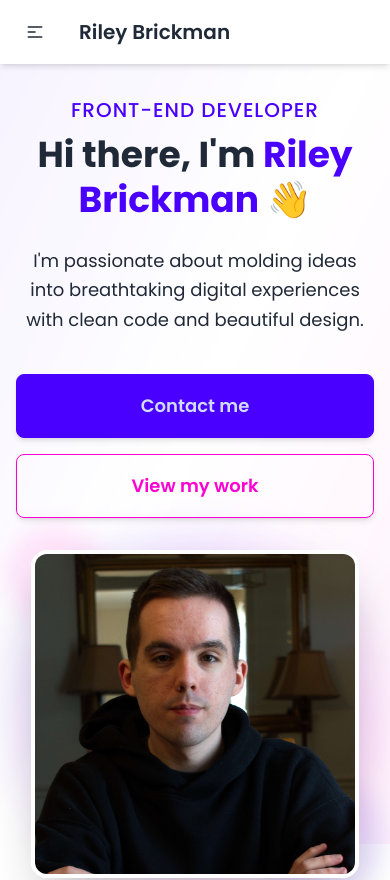
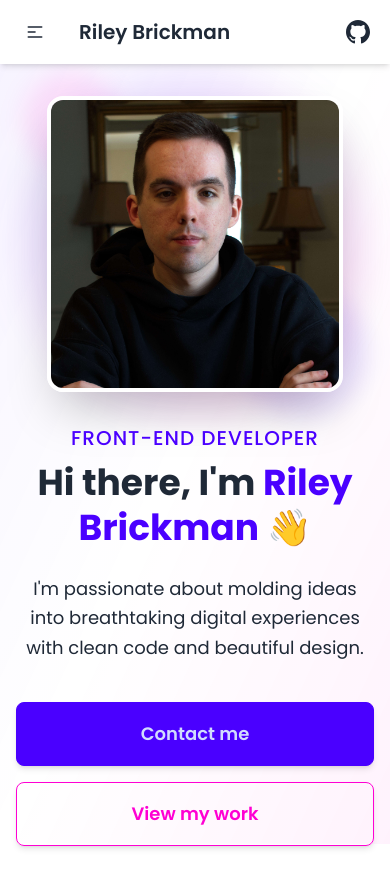
Before and after one commit to rbrickmn/portfolio-v2, a React (Vite) app: page / in a window 390 px wide. Shown: the top 880 px of the page. Built offline with nearby package versions, Linux system fonts and the light colour scheme.

Commit message:
Improve navbar and contact section

```diff
--- a/src/components/Contact.jsx
+++ b/src/components/Contact.jsx
@@ -74,7 +74,7 @@
             </div>
           </div>
 
-          {/* Right Column - Contact Form or Additional Info */}
+          {/* Right Column - Working Hours */}
           <div className="bg-base-100 p-6 rounded-lg shadow-md">
             <h4 className="text-xl font-semibold mb-4">Working Hours</h4>
             <div className="space-y-2">
--- a/src/components/Hero.jsx
+++ b/src/components/Hero.jsx
@@ -22,11 +22,29 @@
 
   return (
     <div className="min-h-[85vh] relative overflow-hidden">
-
       <div className="container mx-auto px-4 py-8 md:py-0">
         <div className="flex flex-col md:flex-row md:items-center md:justify-between min-h-[85vh]">
+          {/* Image section - moved up in mobile view using order classes */}
+          <div className="relative md:w-1/2 flex justify-center md:justify-end z-10 order-first md:order-last mb-8 md:mb-0">
+            <div className="relative">
+              {/* Decorative elements - enhanced glow effects */}
+              <div className="absolute -inset-4 bg-gradient-to-br from-primary/15 to-secondary/15 rounded-full blur-xl"></div>
+              <div className="absolute -bottom-6 -right-6 w-32 h-32 bg-primary/10 rounded-full blur-md"></div>
+              <div className="absolute -top-6 -left-6 w-24 h-24 bg-secondary/10 rounded-full blur-md"></div>
+
+              {/* Main image with frame */}
+              <div className="relative rounded-2xl overflow-hidden border-4 border-base-100 shadow-2xl">
+                <img
+                  src="riley_portrait.jpg"
+                  alt="Riley Brickman"
+                  className="w-72 h-72 md:w-[450px] md:h-[450px] object-top object-cover"
+                />
+              </div>
+            </div>
+          </div>
+
           {/* Content section */}
-          <div className="text-center md:text-left max-w-xl md:w-1/2 z-10 mb-8 md:mb-0">
+          <div className="text-center md:text-left max-w-xl md:w-1/2 z-10">
             <div className="space-y-6">
               <div>
                 <h2 className="text-xl font-medium text-primary mb-2 tracking-wider">FRONT-END DEVELOPER</h2>
@@ -57,25 +75,6 @@
               </div>
             </div>
           </div>
-
-          {/* Image section with enhanced styling */}
-          <div className="relative md:w-1/2 flex justify-center md:justify-end z-10">
-            <div className="relative">
-              {/* Decorative elements - enhanced glow effects */}
-              <div className="absolute -inset-4 bg-gradient-to-br from-primary/15 to-secondary/15 rounded-full blur-xl"></div>
-              <div className="absolute -bottom-6 -right-6 w-32 h-32 bg-primary/10 rounded-full blur-md"></div>
-              <div className="absolute -top-6 -left-6 w-24 h-24 bg-secondary/10 rounded-full blur-md"></div>
-
-              {/* Main image with frame - removed overlay */}
-              <div className="relative rounded-2xl overflow-hidden border-4 border-base-100 shadow-2xl">
-                <img
-                  src="riley_portrait.jpg"
-                  alt="Riley Brickman"
-                  className="w-80 h-80 md:w-[450px] md:h-[450px] object-top object-cover"
-                />
-              </div>
-            </div>
-          </div>
         </div>
       </div>
     </div>
--- a/src/components/Navbar.jsx
+++ b/src/components/Navbar.jsx
@@ -91,7 +91,23 @@
       </div>
 
       {/* Github Link */}
-      <div className="navbar-end"></div>
+      <div className="navbar-end">
+        <a
+          href="https://github.com/rbrickmn"
+          target="_blank"
+          rel="noopener noreferrer"
+          className="btn btn-ghost btn-circle"
+        >
+          <svg
+            xmlns="http://www.w3.org/2000/svg"
+            className="h-6 w-6"
+            fill="currentColor"
+            viewBox="0 0 24 24"
+          >
+            <path d="M12 0c-6.626 0-12 5.373-12 12 0 5.302 3.438 9.8 8.207 11.387.599.111.793-.261.793-.577v-2.234c-3.338.726-4.033-1.416-4.033-1.416-.546-1.387-1.333-1.756-1.333-1.756-1.089-.745.083-.729.083-.729 1.205.084 1.839 1.237 1.839 1.237 1.07 1.834 2.807 1.304 3.492.997.107-.775.418-1.305.762-1.604-2.665-.305-5.467-1.334-5.467-5.931 0-1.311.469-2.381 1.236-3.221-.124-.303-.535-1.524.117-3.176 0 0 1.008-.322 3.301 1.23.957-.266 1.983-.399 3.003-.404 1.02.005 2.047.138 3.006.404 2.291-1.552 3.297-1.23 3.297-1.23.653 1.653.242 2.874.118 3.176.77.84 1.235 1.911 1.235 3.221 0 4.609-2.807 5.624-5.479 5.921.43.372.823 1.102.823 2.222v3.293c0 .319.192.694.801.576 4.765-1.589 8.199-6.086 8.199-11.386 0-6.627-5.373-12-12-12z"/>
+          </svg>
+        </a>
+      </div>
     </header>
   );
 };
```
